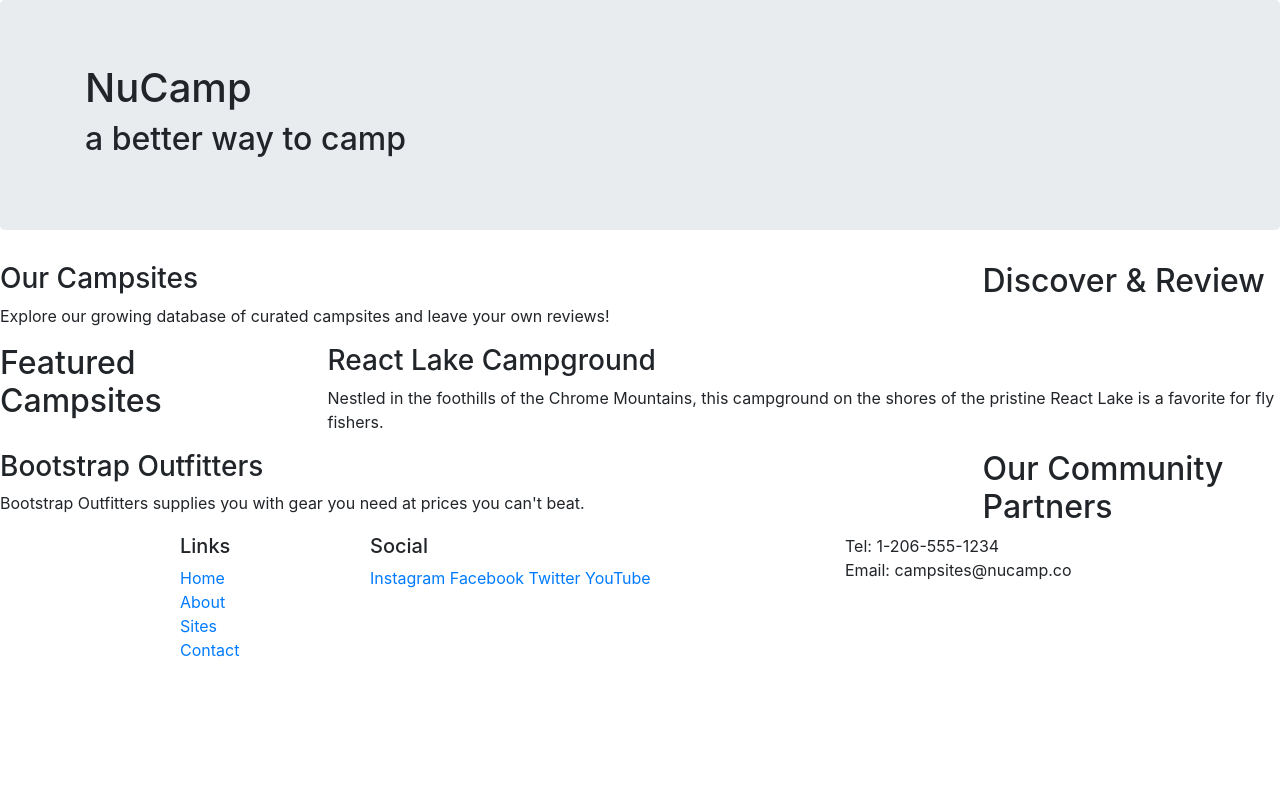
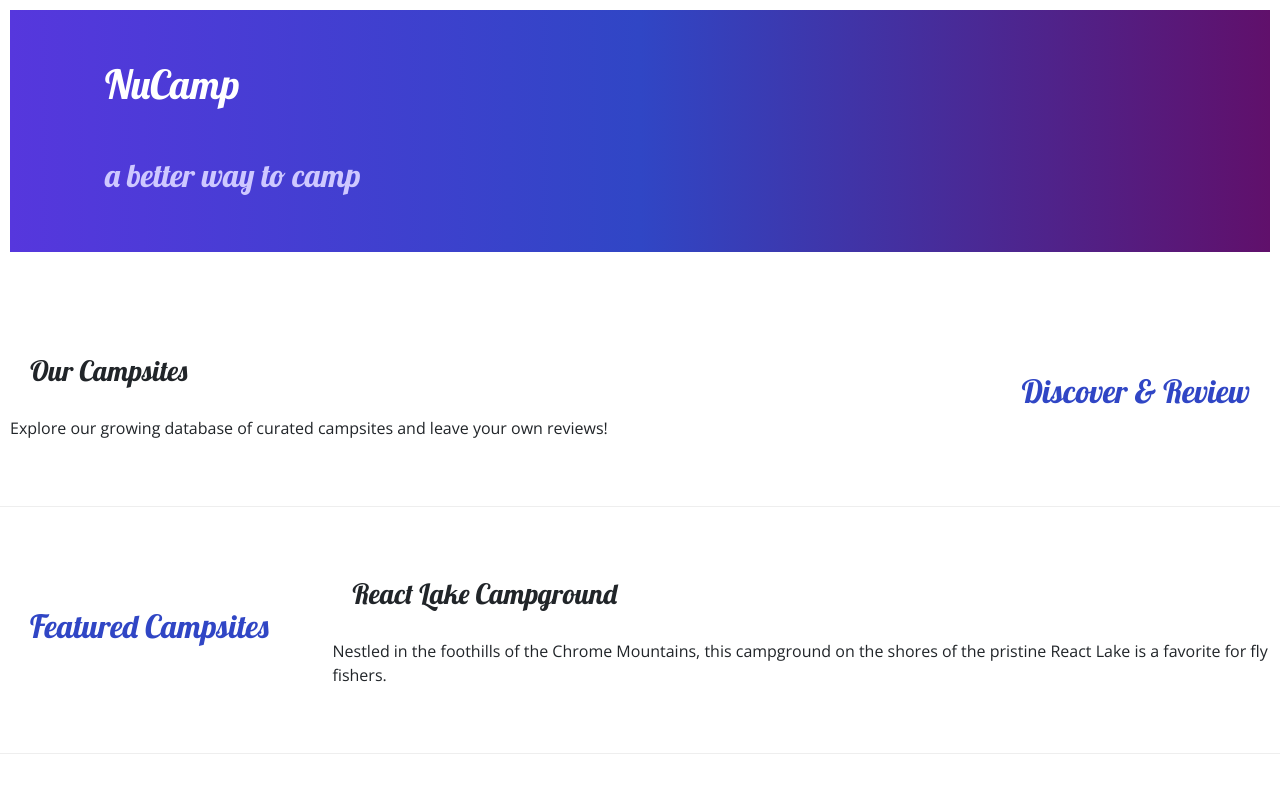
Before and after one commit to Lauren-lotastacks/Nucampsite2, a website: page index.html in a window 1280 px wide. Shown: the top 800 px of the page. Drawn offline with nearby package versions, Linux system fonts and the light colour scheme.

Commit message:
Added css file and styles, added padding to body but jumbo is not touching sides

```diff
--- /dev/null
+++ b/css/styles.css
@@ -0,0 +1,34 @@
+body    {
+    font-family: "Open Sans", sans-serif;
+    padding: 10px;
+}
+
+h1, h2, h3  {
+font-family: "Lobster", cursive;
+padding: 20px;
+}
+
+h2  {
+    color: #3046C5;
+}
+
+header h2   {
+    color: #CEC8FF;
+}
+
+footer  {
+    background-image: linear-gradient(#CEC8FF, white);
+    padding: 20px 0;
+}
+
+.jumbotron {
+    padding: 30px;
+    background-image: linear-gradient(to right, #5637DD, #3046C5, #60106B);
+    color: white;
+}
+
+.row-content {
+    padding: 50px 0;
+    border-bottom: 1px ridge;
+    min-height: 200px;
+}
--- a/index.html
+++ b/index.html
@@ -9,12 +9,16 @@
         <!-- Bootstrap CSS -->
         <link rel="stylesheet" href="node_modules/bootstrap/dist/css/bootstrap.min.css" />
 
+        <!-- Additional CSS must be placed after Bootstrap CSS -->
+        <link rel="stylesheet" href="https://fonts.googleapis.com/css?family=Lobster|Open+Sans" />
+        <link rel="stylesheet" href="css/styles.css" />
+
         <title>NuCamp: A Better Way To Camp</title>
     </head>
 
 <body>
 
-    <header class="jumbotron">
+    <header class="jumbotron jumbotron-fluid">
         <div class="container">
             <div class="row">
                 <div class="col">
@@ -27,9 +31,9 @@
     </header>
 
     <div class="containter">
-        <div class="row">
+        <div class="row row-content align-items-center">
             <div class="col-sm-4 order-sm-last col-md-3">
-                <h2>Discover & Review</h2>
+                <h2 class="text-sm-right">Discover & Review</h2>
             </div>
             <div class="col">
                 <h3>Our Campsites</h3>
@@ -37,7 +41,7 @@
             </div>
         </div>
 
-        <div class="row">
+        <div class="row row-content align-items-center">
             <div class="col-sm-4 col-md-3">
                 <h2>Featured Campsites</h2>
             </div>
@@ -47,9 +51,9 @@
             </div>
         </div>
 
-        <div class="row">
+        <div class="row row-content align-items-center">
             <div class="col-sm-4 order-sm-last col-md-3">
-                <h2>Our Community Partners</h2>
+                <h2 class="text-sm-right">Our Community Partners</h2>
             </div>
             <div class="col">
                 <h3>Bootstrap Outfitters</h3>
@@ -70,14 +74,14 @@
                         <li><a href="#">Contact</a></li>
                     </ul>
                 </div>
-                <div class="col-6 col-sm-5">
+                <div class="col-6 col-sm-5 text-center">
                     <h5>Social</h5>
                     <a href="http://instagram.com/">Instagram</a>
                     <a href="http://facebook.com/">Facebook</a>
                     <a href="http://twitter.com/">Twitter</a>
                     <a href="http://youtube.com/">YouTube</a>
                 </div>
-                <div class="col-sm-4">
+                <div class="col-sm-4 text-center">
                     Tel: 1-206-555-1234<br />
                     Email: campsites@nucamp.co
                 </div>
```
